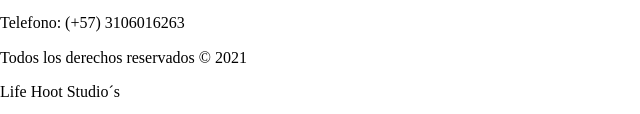
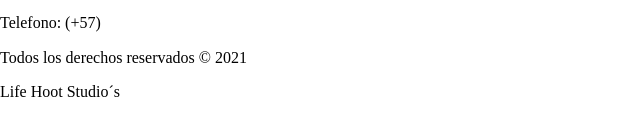
Before and after one commit to Elgomezzz/life-hoot, a plain HTML site: page resources/views/work.html in a window 1280 px wide. Shown: the part 7725-7839 px from the top of the page, 0-640 px from the left. Drawn offline with Linux system fonts and the light colour scheme.

Commit message:
test actions tagger

```diff
--- a/resources/views/work.html
+++ b/resources/views/work.html
@@ -135,7 +135,7 @@
                 <span class="logo-tel">
                     <img src="../img/phone.png" alt="logo-tel-info">
                 </span>
-                <p>Telefono: (+57) 3106016263</p>
+                <p>Telefono: (+57) </p>
             </div>
         </section>
         <section class="end">
```
Also changed, not shown: 1 other file.
